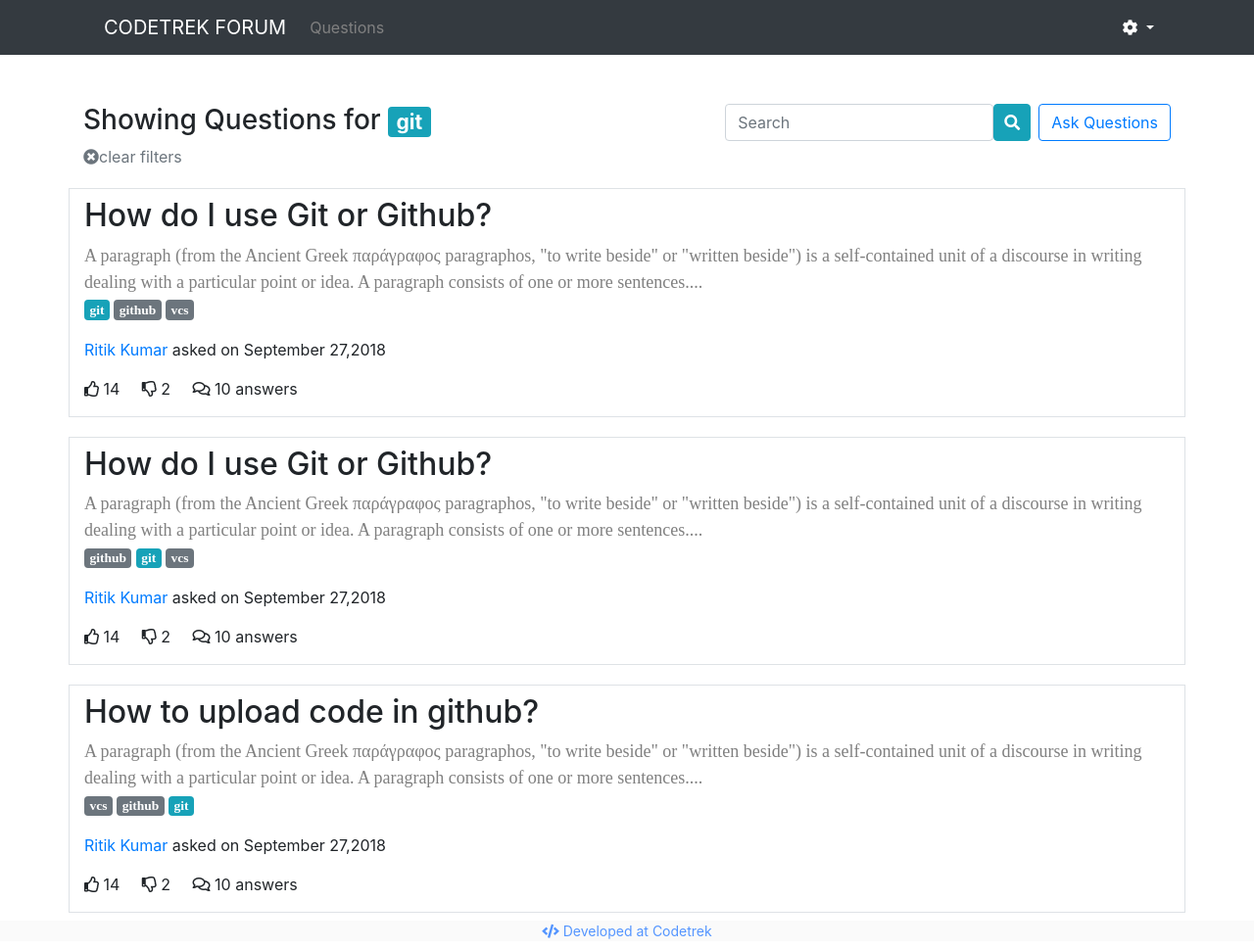
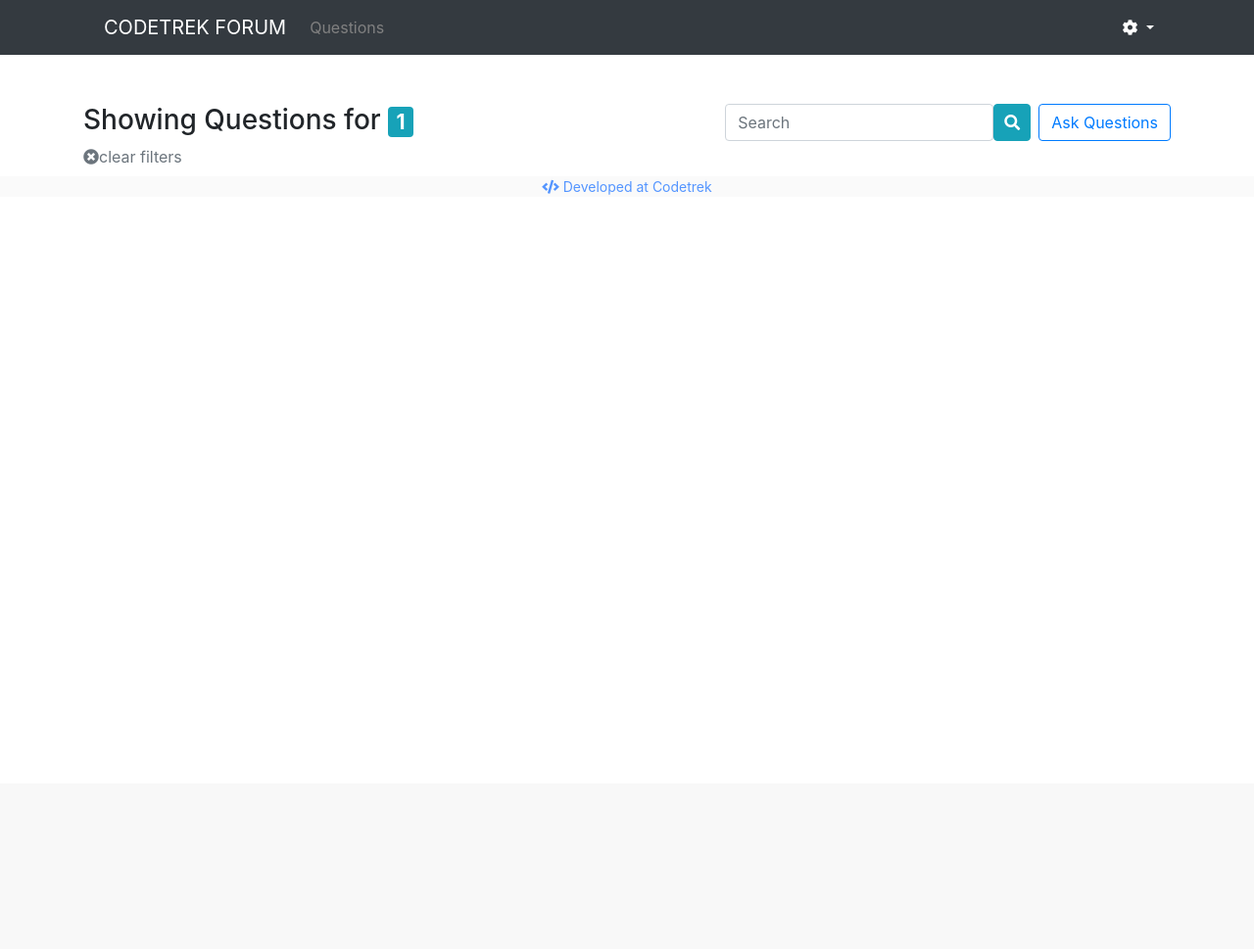
Before and after one commit to ritik118/codetrek-forum-app, a PHP site: page /tag.php?tag=1 in a window 1280 px wide. Shown: the whole page at 98% size. After the commit the page ends 199 px from the top, so only its background shows below. Run offline with PHP 8.4, Linux system fonts and the light colour scheme; tables that the repository leaves empty or names only in its code hold one stand-in row (values such as "Sample post"); some libraries are stand-ins or nearby versions.

Commit message:
day 3 handling data done and tags page also done

```diff
--- a/tag.php
+++ b/tag.php
@@ -1,3 +1,22 @@
+<?php
+$servername = "localhost";
+$username = "root";
+$password = "";
+$dbname = "codetrek-forum";
+
+
+// Create connection
+$conn =mysqli_connect($servername, $username, $password,$dbname);
+
+// Check connection
+if ($conn->connect_error) {
+    die("Connection failed: " . $conn->connect_error);
+}
+$tag=$_GET['tag'];
+
+?>
+
+
 <html>
 <head>
 	<title> Codetrek</title>
@@ -39,7 +58,7 @@
 </nav>
 
 <div class="container" style="margin-top: 50px; overflow: auto;">
-  <h3 style="float: left;">Showing Questions for <span class="badge badge-info">git</span></h3>
+  <h3 style="float: left;">Showing Questions for <span class="badge badge-info"><?php echo $tag ?></span></h3>
 
   <form class="form-inline my-2 my-lg-0 float-right" action="new-question.html" method="POST">
 
@@ -57,13 +76,30 @@
 <div class="container ">
  <a href=""><i class="fas fa-times-circle text-secondary"></i></a><span class="text-secondary">clear filters</span>
 </div>
+<?php
+$sql="SELECT * FROM questions WHERE Tags LIKE '%$tag%'";
+$result=mysqli_query($conn,$sql);
+if($result){
+  while($row=mysqli_fetch_assoc($result)){
 
+?>
 <div class="container border" style="margin-top: 20px;">
-    <h2 class="mt-2"> How do I use Git or Github?</h2>
-      <p style="font-size:18px;font-family:fontawesome;color: grey;"> A paragraph (from the Ancient Greek παράγραφος paragraphos, "to write beside" or "written beside") is a self-contained unit of a discourse in writing dealing with a particular point or idea. A paragraph consists of one or more sentences....<br>
-      <span class="badge badge-info">git</span>
-      <span class="badge  badge-secondary">github</span>
-      <span class="badge  badge-secondary">vcs</span>
+    <h2 class="mt-2"> <?php echo $row['Title'] ?></h2>
+      <p style="font-size:18px;font-family:fontawesome;color: grey;">
+        <?php echo $row['Description']; ?>
+        <br>
+      <?php $badge=$row["Tags"];
+            $b=explode(",",$badge);
+            foreach ($b as $value){
+              if($value==$tag){
+     echo"  <a href='tag.php?tag=$value'><span class='badge badge-primary'> $value</span></a> &nbsp";
+      }
+     else{
+      echo " <a href='tag.php?tag=$value'><span class='badge badge-secondary'> $value</span></a> &nbsp";
+     }
+        }
+        ?>
+
       </p>
       <p> <a href="#">Ritik Kumar</a>    asked on September 27,2018</p>
       <p>
@@ -77,47 +113,10 @@
         10 answers</span>
       </p>
   </div>
-
-  <div class="container border" style="margin-top: 20px;">
-    <h2 class="mt-2"> How do I use Git or Github?</h2>
-      <p style="font-size:18px;font-family:fontawesome;color: grey;"> A paragraph (from the Ancient Greek παράγραφος paragraphos, "to write beside" or "written beside") is a self-contained unit of a discourse in writing dealing with a particular point or idea. A paragraph consists of one or more sentences....<br>
-        <span class="badge  badge-secondary">github</span>
-      <span class="badge badge-info">git</span>
-      <span class="badge  badge-secondary">vcs</span>
-      </p>
-      <p> <a href="#">Ritik Kumar</a>    asked on September 27,2018</p>
-      <p>
-
-        <span><i class="far fa-thumbs-up"></i>
-        14</span> &nbsp &nbsp
-
-        <span><i class="far fa-thumbs-down"></i>
-        2 </span>&nbsp &nbsp
-        <span><i class="far fa-comments"></i>
-        10 answers</span>
-      </p>
-  </div>
-
-  <div class="container border" style="margin-top: 20px;">
-    <h2 class="mt-2"> How to upload code in github?</h2>
-      <p style="font-size:18px;font-family:fontawesome;color: grey;"> A paragraph (from the Ancient Greek παράγραφος paragraphos, "to write beside" or "written beside") is a self-contained unit of a discourse in writing dealing with a particular point or idea. A paragraph consists of one or more sentences....<br>
-      <span class="badge  badge-secondary">vcs</span>
-      <span class="badge  badge-secondary">github</span>
-      <span class="badge badge-info">git</span>
-      </p>
-      <p> <a href="#">Ritik Kumar</a>    asked on September 27,2018</p>
-      <p>
-
-        <span><i class="far fa-thumbs-up"></i>
-        14</span> &nbsp &nbsp
-
-        <span><i class="far fa-thumbs-down"></i>
-        2 </span>&nbsp &nbsp
-        <span><i class="far fa-comments"></i>
-        10 answers</span>
-      </p>
-  </div>
-
+<?php
+}
+}
+?>
 <footer class="my-2 text-center"style="color: #5495ff; font-size: 14px; background-color:rgb(250,250,250);">
 
     <i class="fas fa-code"></i>
--- a/user.php
+++ b/user.php
@@ -19,7 +19,7 @@
   <div class="collapse navbar-collapse" id="navbarTogglerDemo01">
     <ul class="navbar-nav mr-auto mt-2 mt-lg-0">
       <li class="nav-item active">
-        <a class="nav-link" href="#"style="color: grey;">Questions <span class="sr-only">(current)</span></a>
+        <a class="nav-link" href="new-question.php"style="color: grey;">Questions <span class="sr-only">(current)</span></a>
       </li>
       </ul>
       <li class="nav-item dropdown"style="list-style-type: none;">
```
Also changed, not shown: index.php (+6 -6 lines).
